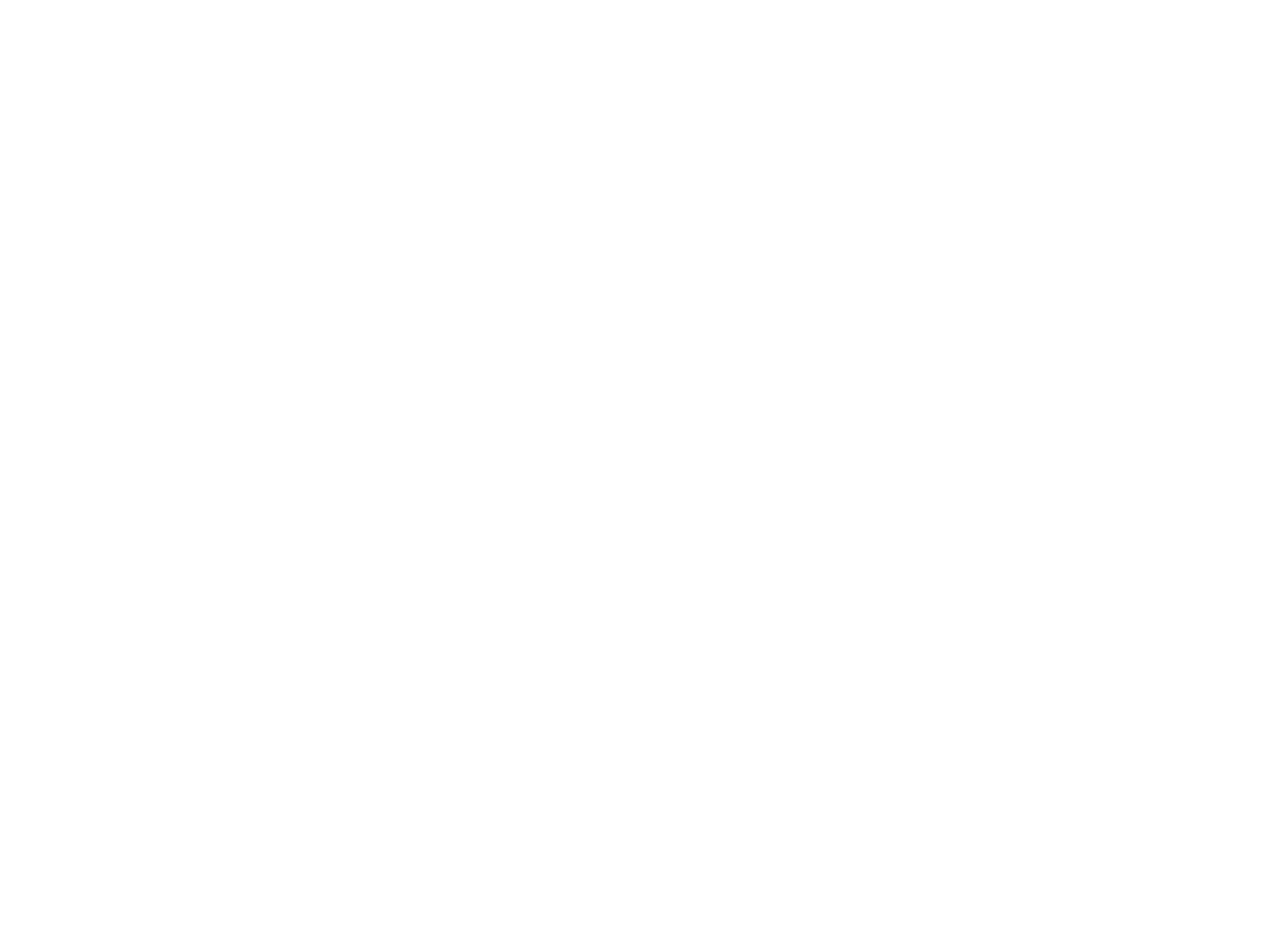
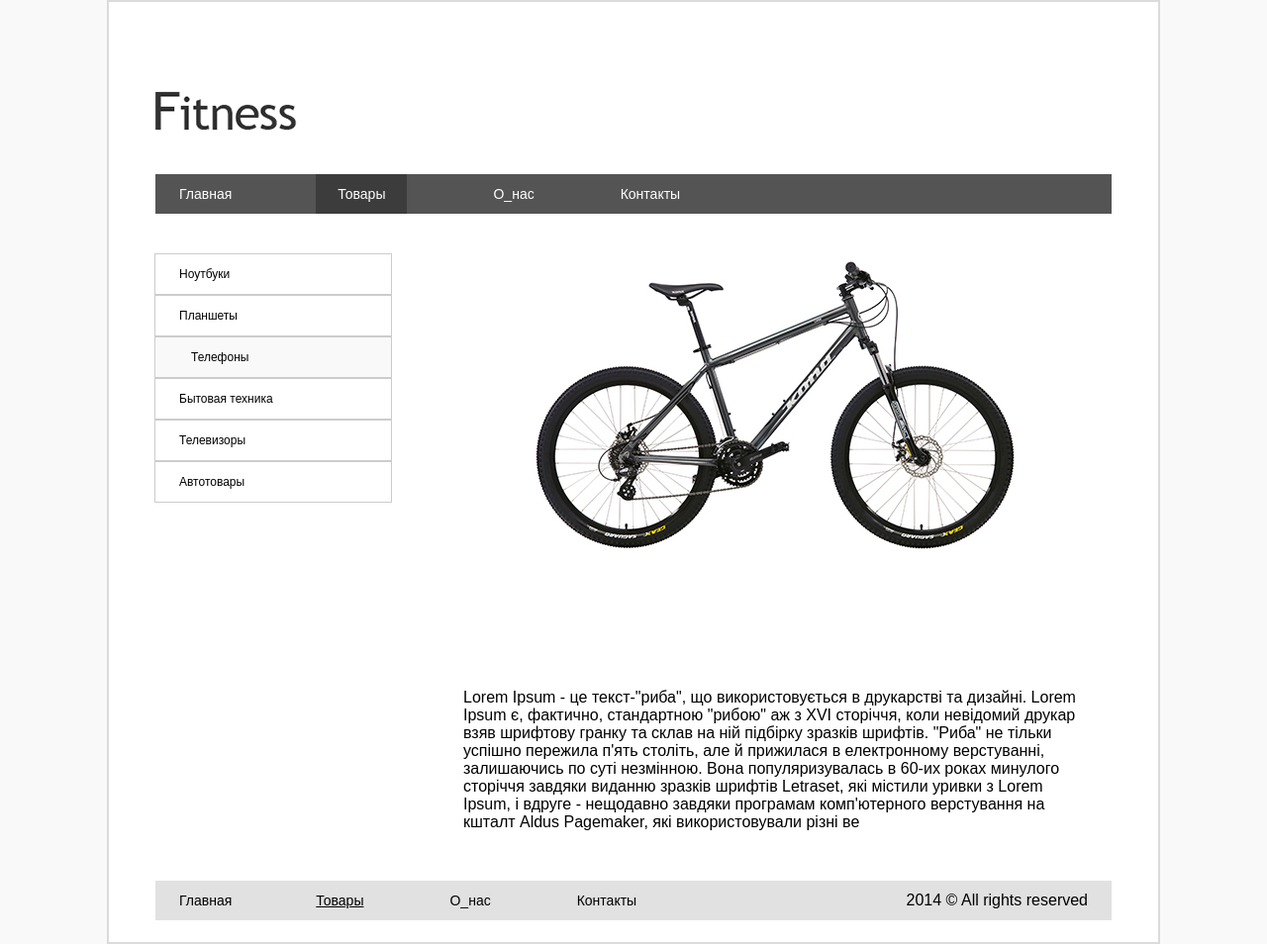
Before and after one commit to seqular/Fitness, a plain HTML site: page index.html in a window 1280 px wide. Shown: the whole page at 99% size. Before the commit the page ends 800 px from the top, so only its background shows below. Drawn offline with Linux system fonts and the light colour scheme.

Commit message:
Modified css

```diff
--- a/css/style.css
+++ b/css/style.css
@@ -0,0 +1,140 @@
+
+#main_content{
+	width:1060px;
+	margin:0 auto;
+	border:2px solid #dbdbdb;
+	background-color: #fff;
+	height: 950px;
+}
+body{
+	background-color: #f9f9f9;
+	font-family: 'Arial', sans-serif;
+	margin:0;
+	padding: 0;
+}
+
+#text{
+	margin-left: 358px;
+	margin-right: 73px;
+}
+
+.clear{
+	clear:both;
+}
+#logo {
+	margin-top:90px;
+	margin-left:46px;
+	margin-bottom: 40px;
+}
+
+/* ------------------- TOP MENU ----------------------------*/
+
+#top_menu{
+	width:966px;
+	height:40px;
+	background-color: #545454;
+	margin: 0 auto 40px;
+}
+
+.top_menu_item{
+	float:left;
+
+	color:#fff;
+	line-height: 40px;
+	font-size:14px;
+	cursor:pointer;
+}
+
+.top_menu_item:nth-child(1){
+	margin-left:24px;
+}
+
+.top_menu_item:nth-child(2){
+	margin-left:85px;
+	background-color: #3c3c3c;
+	padding:0 22px;
+}
+
+.top_menu_item:nth-child(3){
+	margin-left:87px;
+}
+
+.top_menu_item:nth-child(4){
+	margin-left: 87px;
+}
+
+/* ----------------------------------------------------------------- */
+
+
+/* ------------------------- BOTTOM MENU --------------------------- */
+.bottom_menu{
+	width: 966px;
+	height: 40px;
+	background-color: #e1e1e1;
+	margin: 50px auto;
+}
+
+.bottom_menu_item{
+	float:left;
+	line-height: 40px;
+	font-size:14px;
+}
+
+.bottom_menu_item:nth-child(1){
+	margin-left:24px;
+}
+
+.bottom_menu_item:nth-child(2){
+	margin-left:85px;
+	text-decoration: underline;
+}
+
+.bottom_menu_item:nth-child(3){
+	margin-left:87px;
+}
+
+.bottom_menu_item:nth-child(4){
+	margin-left: 87px;
+}
+
+/* ----------------------------------------------------------------- */
+
+
+.copyright{
+	text-align: right;
+	line-height: 40px;
+	margin-right: 24px;
+}
+
+#left_menu{
+	margin-left:46px;
+	float:left;
+	width:240px;
+}
+
+#content_img{
+	float:left;
+	margin-left:48px;
+	height: 400px;
+	width:678px;
+	text-align: center;
+	margin-bottom: 40px;
+
+}
+#content_img_{
+	margin:auto;
+}
+.left_menu_item{
+
+	height: 40px;
+	border: 1px solid #ccc;
+	font-size: 12px;
+	line-height: 40px;
+	padding-left: 24px;
+}
+
+.left_menu_item:nth-child(3){
+	background-color: #f9f9f9;
+	padding-left: 36px;
+
+}
--- a/index.html
+++ b/index.html
@@ -6,5 +6,40 @@
 	<link rel="stylesheet" type="text/css" href="./css/style.css">
 </head>
 <body>
+<div id="main_content">
+	<div id="header">
+		<img id="logo" src="./img/logo.png">
+	</div>
+
+	<div id="top_menu">
+		<div class="top_menu_item">Главная</div>
+		<div class="top_menu_item">Товары</div>
+		<div class="top_menu_item">О_нас</div>
+		<div class="top_menu_item">Контакты</div>
+	</div>
+
+	<div id="left_menu">
+		<div class="left_menu_item">Ноутбуки</div>
+		<div class="left_menu_item">Планшеты</div>
+		<div class="left_menu_item">Телефоны</div>
+		<div class="left_menu_item">Бытовая техника</div>
+		<div class="left_menu_item">Телевизоры</div>
+		<div class="left_menu_item">Автотовары</div>
+	</div>
+	<div id="content_img">
+		<img id="content_img_" src="./img/image.png">
+	</div>
+	<div class="clear"></div>
+	<div id="text">
+		Lorem Ipsum - це текст-"риба", що використовується в друкарстві та дизайні. Lorem Ipsum є, фактично, стандартною "рибою" аж з XVI сторіччя, коли невідомий друкар взяв шрифтову гранку та склав на ній підбірку зразків шрифтів. "Риба" не тільки успішно пережила п'ять століть, але й прижилася в електронному верстуванні, залишаючись по суті незмінною. Вона популяризувалась в 60-их роках минулого сторіччя завдяки виданню зразків шрифтів Letraset, які містили уривки з Lorem Ipsum, і вдруге - нещодавно завдяки програмам комп'ютерного верстування на кшталт Aldus Pagemaker, які використовували різні ве
+	</div>
+	<div class="bottom_menu">
+		<div class="bottom_menu_item">Главная</div>
+		<div class="bottom_menu_item">Товары</div>
+		<div class="bottom_menu_item">О_нас</div>
+		<div class="bottom_menu_item">Контакты</div>
+		<div class="copyright">2014 © All rights reserved</div>
+	</div>
+</div>
 </body>
 </html>
```
Also changed, not shown: img/image.png (added), img/logo.png (added).
